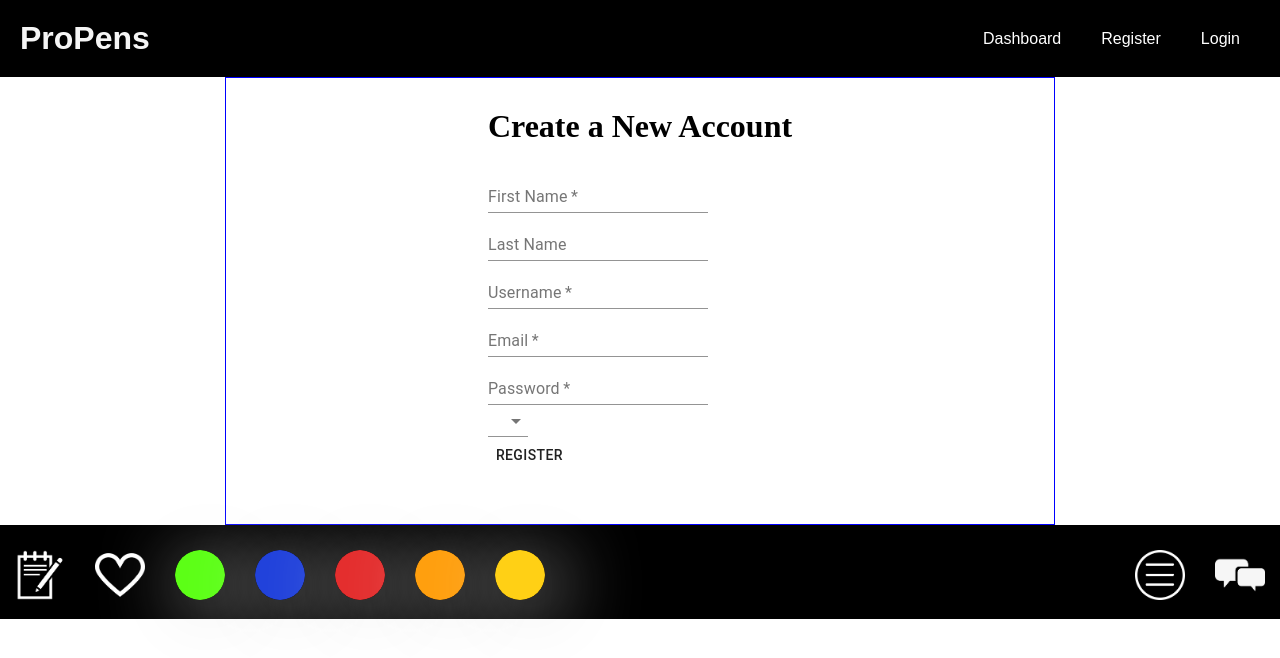
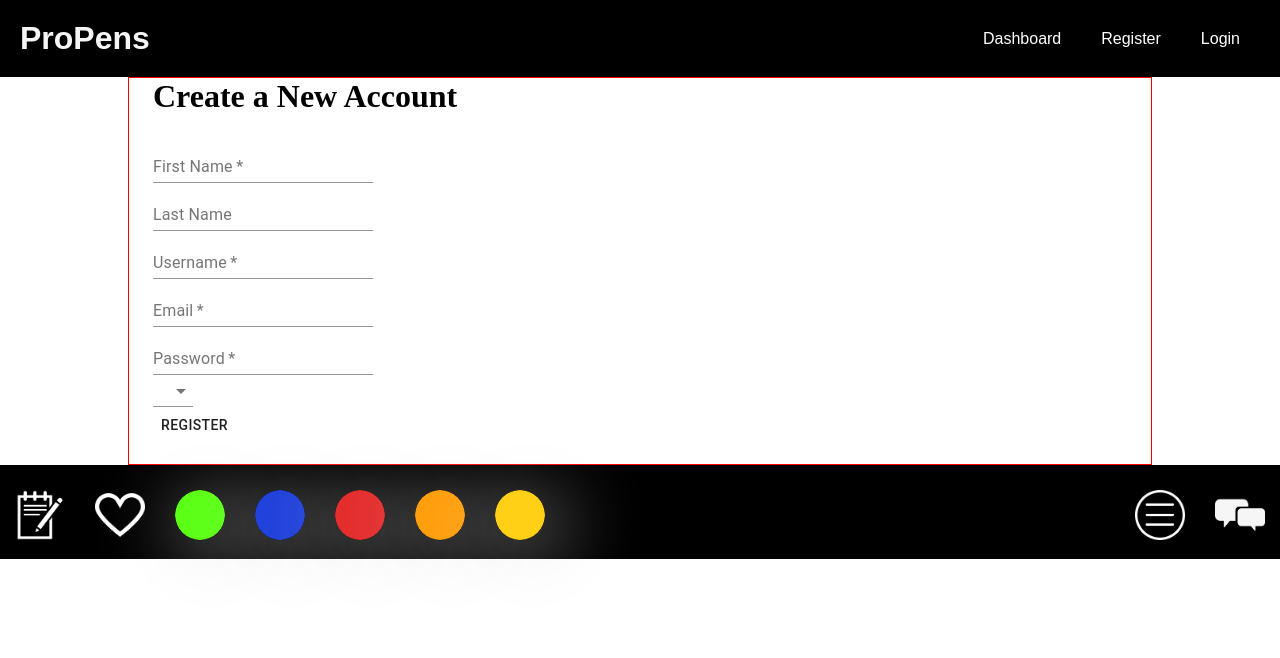
Before and after one commit to ProPens/LambdaHackathon, a React (Create React App) app in the folder propens/: page /register in a window 1280 px wide. Shown: the top 658 px of the page. Built offline with nearby package versions, Linux system fonts and the light colour scheme.

Commit message:
Fixed redirect of logout, added styled components to forms

```diff
--- /dev/null
+++ b/propens/src/StyledComponents/StyledFormComponents.js
@@ -0,0 +1,10 @@
+import {makeStyles, styled} from '@material-ui/core/styles';
+import {Button, Container} from '@material-ui/core';
+
+
+export const FormContainer = styled(Container)({
+    display:'flex',
+    width: '80%',
+    margin: '0 auto',
+    border: '1px solid red'
+});
--- a/propens/src/components/Auth/UserRegistration.js
+++ b/propens/src/components/Auth/UserRegistration.js
@@ -1,6 +1,7 @@
 import React from 'react';
 import {useFormInput} from '../../hooks/FormInput';
-import {Button, TextField, Select} from '@material-ui/core';
+import {FormContainer} from '../../StyledComponents/StyledFormComponents';
+import {Container, Button, TextField, Select} from '@material-ui/core';
 import {formStyles} from '../../StyledComponents/MaterialUIGlobalStyles';
 import axios from 'axios';
 
@@ -43,7 +44,7 @@ const UserRegistration = () => {
     }
 
     return (
-        <div className={styleClass.formContainer}>
+        <FormContainer>
             <div className="form-container">
                 <h1>Create a New Account</h1>
                 <form className={styleClass.registrationForm} onSubmit={handleSubmit}>
@@ -73,7 +74,7 @@ const UserRegistration = () => {
                     <Button type="submit">Register</Button>
                 </form>
             </div>
-        </div>
+        </FormContainer>
     )
 }
 
--- a/propens/src/components/Navigation/TopNav.js
+++ b/propens/src/components/Navigation/TopNav.js
@@ -10,7 +10,7 @@ const TopNav =  () =>{
 
     const logOutHandler = () =>{
       localStorage.clear();
-      logOutRedirect.push('/');
+      logOutRedirect.push('/login');
     }
 
     return(
@@ -20,7 +20,7 @@ const TopNav =  () =>{
         <NavLink to="/" className={classes.topNavigationLink}>Dashboard</NavLink>
         {userData  ?  '' : <NavLink to="/register" className={classes.topNavigationLink}>Register</NavLink>}
         {userData ?
-          <NavLink to="/" className={classes.topNavigationLink} onClick={logOutHandler}>Log Out</NavLink> :
+          <NavLink to="/login" className={classes.topNavigationLink} onClick={logOutHandler}>Log Out</NavLink> :
           <NavLink to="/login" className={classes.topNavigationLink}>Login</NavLink>
         }
       </div>
```
